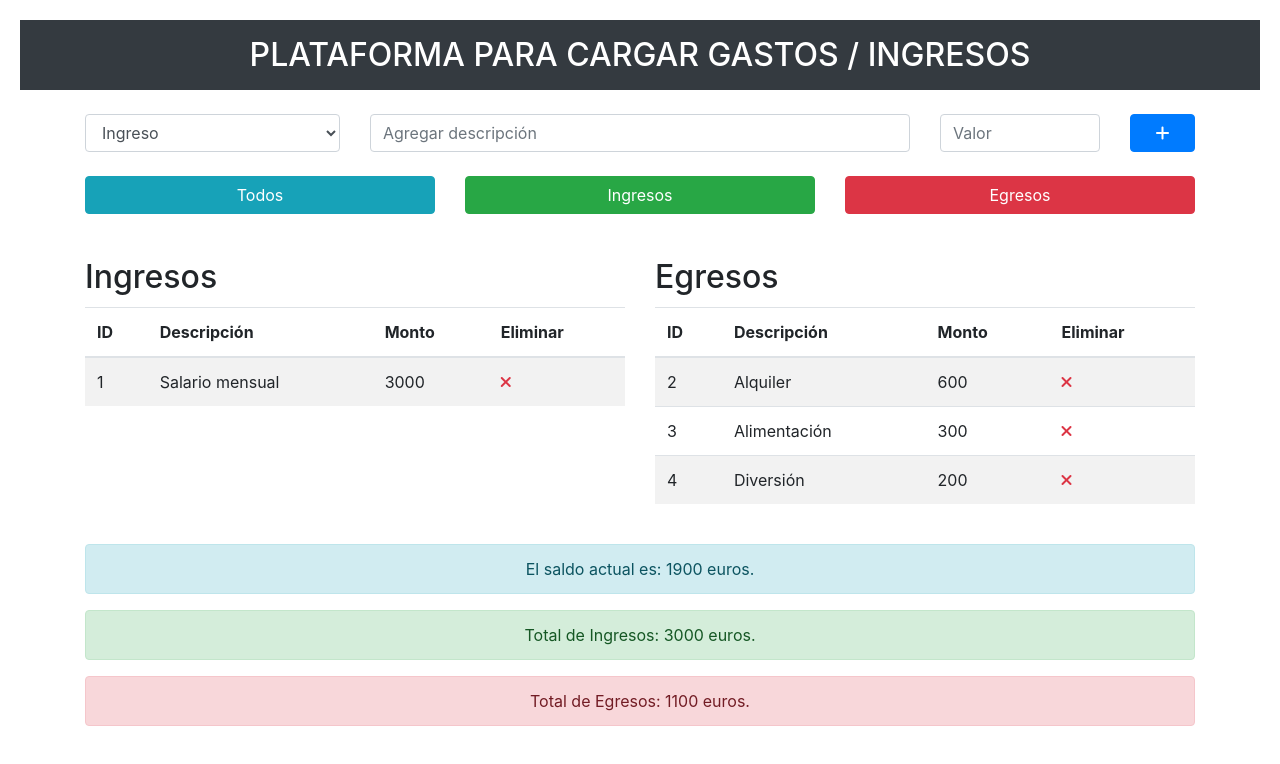
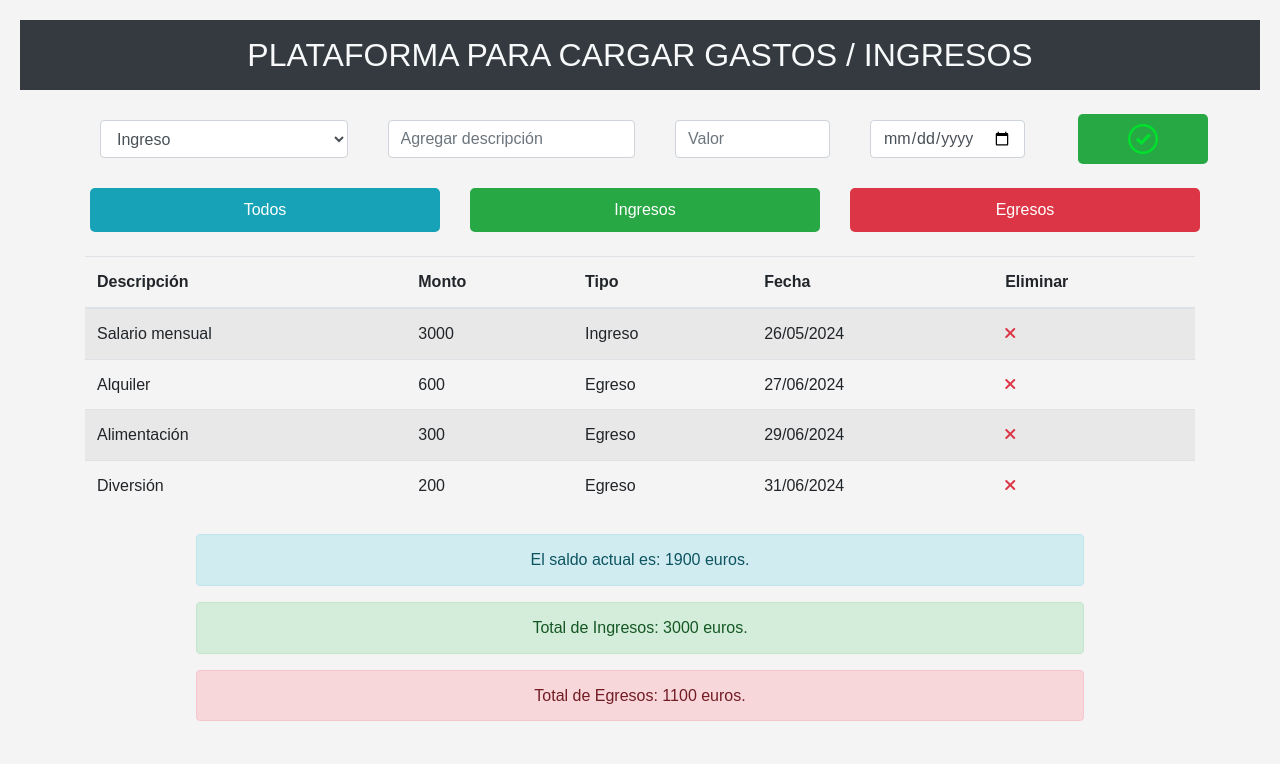
Before and after one commit to MariaDonnet/Simulador-Gastos, a plain HTML site: page index.html in a window 1280 px wide. Drawn offline with nearby package versions, Linux system fonts and the light colour scheme; some packages are replaced by stand-ins of ours; a script that the page names is missing.

Commit message:
Modificaciones para la entrega final

```diff
--- a/css/estilo.css
+++ b/css/estilo.css
@@ -2,50 +2,123 @@
     margin: 0;
     padding: 0;
     box-sizing: border-box;
+    font-family: 'Raleway', sans-serif;
 }
-
-body {
-    font-family: Arial, sans-serif;
-    background-color: #f8f9fa;
+.body {
     padding: 20px;
+    font-weight: 100;
+    background-color: #f4f4f4;
+    color: #333;
+    line-height: 1.6;
 }
-
 header {
     margin-bottom: 20px;
+    text-align: center;
 }
-
-.agregar {
+header h1 {
+    font-size: 2.5rem;
+    margin-bottom: 10px;
+}.agregar {
     margin-bottom: 20px;
-}
-
-.agregar_contenedor {
     display: flex;
-    justify-content: space-between;
+    flex-wrap: wrap;
+    flex-direction: column;
+    align-items: center;
     gap: 10px;
 }
-
-.agregar_tipo, .agregar_descripcion, .agregar_valor {
+.agregar_tipo, .agregar_descripcion, .agregar_valor, .agregar_fecha {
     width: 100%;
+    padding: 10px;
+    border: 1px solid #ccc;
+    border-radius: 5px;
+    font-size: 1rem;
 }
-
+.agregar_contenedor .agregar .form-control:focus {
+    outline: none;
+    border-color: #0d3516;
+    box-shadow: 0 0 5px rgba(3, 14, 6, 0.5);
+}
 .agregar_btn {
     display: flex;
     align-items: center;
+    justify-content: center;
 }
-
+.agregar_btn button {
+    padding: 10px 80px;
+    font-size: 1rem;
+    background-color: #28a745;
+    color: white;
+    border: none;
+    border-radius: 5px;
+    cursor: pointer;
+}
+.agregar_btn button:hover {
+    background-color: #218838;
+}
+.filtrar {
+    display: flex;
+    justify-content: center;
+    margin-bottom: 20px;
+}
 .filtrar button {
     margin: 0 5px;
+    padding: 10px 20px;
+    font-size: 1rem;
+    border: none;
+    border-radius: 5px;
+    cursor: pointer;
 }
-
-.ingreso, .egreso {
-    margin-top: 20px;
-}
-
 table {
     width: 100%;
     margin-top: 10px;
 }
+.alert {
+    width: 80%;
+    margin: auto;
+    padding: 10px;
+    border: 1px solid transparent;
+    border-radius: 5px;
+    text-align: center;
+}
+.alert-success {
+    color: #155724;
+    background-color: #d4edda;
+    border-color: #c3e6cb;
+}
+.alert-error {
+    color: #721c24;
+    background-color: #f8d7da;
+    border-color: #f5c6cb;
+}
 
-.alert {
-    margin-top: 10px;
+@media (min-width: 768px) {
+    .agregar {
+        flex-direction: row;
+        flex-wrap: nowrap;
+    }
+    .agregar_tipo, .agregar_descripcion, .agregar_valor, .agregar_fecha {
+        flex: 1;
+        margin-right: 10px;
+    }
+    .agregar_btn {
+        margin-left: auto;
+    }
+    .agregar_btn button {
+        padding: 10px 50px;
+    }
+    .filtrar {
+        justify-content: flex-end;
+    }
 }
+
+@media (max-width: 767px) {
+    .agregar {
+        flex-direction: column;
+    }
+    .filtrar {
+        flex-direction: column;
+    }
+    .filtrar button {
+        margin: 5px 0;
+    }
+}
--- a/index.html
+++ b/index.html
@@ -1,6 +1,5 @@
 <!DOCTYPE html>
 <html lang="en">
-
 <head>
     <meta charset="UTF-8">
     <meta http-equiv="X-UA-Compatible" content="IE=edge">
@@ -10,33 +9,37 @@
     <link rel="stylesheet" href="https://cdn.jsdelivr.net/npm/bootstrap@4.6.0/dist/css/bootstrap.min.css"
         integrity="sha384-B0vP5xmATw1+K9KRQjQERJvTumQW0nPEzvF6L/Z6nronJ3oUOFUFpCjEUQouq2+l" crossorigin="anonymous">
     <link rel="stylesheet" href="https://cdnjs.cloudflare.com/ajax/libs/font-awesome/6.0.0-beta3/css/all.min.css">
+    <script src="https://cdn.jsdelivr.net/npm/sweetalert2@11"></script>
 </head>
 
-<body>
-    <header class="bg-dark text-white py-3">
+<body class="body">
+<header class="bg-dark text-light py-3">
     <div class="container">
         <h2 class="text-uppercase text-center mb-0">Plataforma para cargar Gastos / Ingresos</h2>
     </div>
 </header>
 
-    <div class="container mt-4">
-        <form id='forma'>
-            <div class="row">
+<div class="container agregar_contenedor mt-4">
+    <form id="forma">
+        <div class="agregar">
             <div class="col-md-3">
-                    <select class="form-control" id='tipo'>
+                <select class="form-control agregar_tipo" id='tipo'>
                     <option value="ingreso" selected>Ingreso</option>
                     <option value="egreso">Egreso</option>
                 </select>
             </div>
-                <div class="col-md-6">
-                    <input type="text" class="form-control" placeholder="Agregar descripción" id='descripcion' required />
+            <div class="col-md-3">
+                <input type="text" class="form-control agregar_descripcion" placeholder="Agregar descripción" id='descripcion' required />
             </div>
             <div class="col-md-2">
-                    <input type="number" class="form-control" placeholder="Valor" id='valor' step="any" required />
+                <input type="number" class="form-control agregar_valor" placeholder="Valor" id='valor' step="any" required />
             </div>
-                <div class="col-md-1">
-                    <button type="button" class="btn btn-primary btn-block" id="agregarMovimientoBtn">
-                        <i class="fas fa-plus"></i>
+            <div class="col-md-2">
+                <input type="date" class="form-control agregar_fecha" id='fecha' required />
+            </div>
+            <div class="col-md-2 agregar_btn">
+                <button type="button" id="agregarMovimientoBtn">
+                    <img src="./css/iconmonstr-check-mark.png" alt="Agregar movimiento" width="30" height="30">
                 </button>
             </div>
         </div>
@@ -44,7 +47,7 @@
 </div>
 
 <div class="container mt-4">
-        <div class="row">
+    <div class="row filtrar">
         <div class="col-md-4">
             <button id="btnTodos" class="btn btn-info btn-block">Todos</button>
         </div>
@@ -58,42 +61,19 @@
 </div>
 
 <div class="container mt-4">
-        <div class="row">
-            <div class="col-md-6">
-                <div class="ingreso">
-                    <h2 class='ingreso_titulo'>Ingresos</h2>
     <table class="table table-striped">
         <thead>
             <tr>
-                                <th>ID</th>
                 <th>Descripción</th>
                 <th>Monto</th>
+                <th>Tipo</th>
+                <th>Fecha</th>
                 <th>Eliminar</th>
             </tr>
         </thead>
-                        <tbody id='lista-ingresos'>
+        <tbody id='lista-movimientos'>
         </tbody>
     </table>
-                </div>
-            </div>
-            <div class="col-md-6">
-                <div class="egreso">
-                    <h2 class="egreso_titulo">Egresos</h2>
-                    <table class="table table-striped">
-                        <thead>
-                            <tr>
-                                <th>ID</th>
-                                <th>Descripción</th>
-                                <th>Monto</th>
-                                <th>Eliminar</th>
-                            </tr>
-                        </thead>
-                        <tbody id='lista-egresos'>
-                        </tbody>
-                    </table>
-                </div>
-            </div>
-        </div>
 </div>
 
 <div class="container mt-4 text-center">
@@ -104,5 +84,4 @@
 
 <script src="js/miarchivo.js"></script>
 </body>
-
 </html>
--- /dev/null
+++ b/js/data.json
@@ -0,0 +1,6 @@
+[
+    { "id": 1, "descripcion": "Salario mensual", "monto": 3000, "tipo": "ingreso", "fecha": "26/05/2024" },
+    { "id": 2, "descripcion": "Alquiler", "monto": 600, "tipo": "egreso", "fecha": "27/06/2024" },
+    { "id": 3, "descripcion": "Alimentación", "monto": 300, "tipo": "egreso", "fecha": "29/06/2024" },
+    { "id": 4, "descripcion": "Diversión", "monto": 200, "tipo": "egreso", "fecha": "31/06/2024" }
+]
--- a/js/miarchivo.js
+++ b/js/miarchivo.js
@@ -1,20 +1,54 @@
 // Array de movimientos precargados
-let movimientosPrecargados = cargarMovimientos().length > 0 ? cargarMovimientos() : [
-    { id: 1, descripcion: "Salario mensual", monto: 3000, tipo: "ingreso" },
-    { id: 2, descripcion: "Alquiler", monto: 600, tipo: "egreso" },
-    { id: 3, descripcion: "Alimentación", monto: 300, tipo: "egreso" },
-    { id: 4, descripcion: "Diversión", monto: 200, tipo: "egreso" }
-];
+let movimientosPrecargados = [];
+
+// Función para cargar movimientos desde data.json usando fetch
+function cargarMovimientos() {
+    // Verificar si hay movimientos en localStorage
+    const movimientosEnStorage = localStorage.getItem('movimientos');
+    if (movimientosEnStorage) {
+        movimientosPrecargados = JSON.parse(movimientosEnStorage);
+        // Inicializar la visualización de los movimientos y el saldo
+        mostrarMovimientos();
+        verSaldoActual();
+    } else {
+        fetch("./js/data.json")
+            .then(response => response.json())
+            .then(data => {
+                data.forEach(movimiento => {
+                    // Agregar el movimiento al array de movimientos precargados
+                    movimientosPrecargados.push(movimiento);
+                });
+                // Guardar los movimientos en localStorage para persistencia
+                guardarMovimientos(movimientosPrecargados);
+                // Inicializar la visualización de los movimientos y el saldo
+                mostrarMovimientos();
+                verSaldoActual();
+            })
+            .catch(error => {
+                console.error('Error al cargar los movimientos:', error);
+            });
+    }
+}
+
+// Función para guardar movimientos en localStorage
+function guardarMovimientos(movimientos) {
+    localStorage.setItem('movimientos', JSON.stringify(movimientos));
+}
 
 // Función para agregar un nuevo movimiento
 function agregarMovimiento() {
     const descripcion = document.getElementById('descripcion').value;
     const valor = parseFloat(document.getElementById('valor').value);
     const tipo = document.getElementById('tipo').value;
+    const fecha = document.getElementById('fecha').value;
 
     // Validación
-    if (!descripcion || isNaN(valor) || valor <= 0) {
-        alert('Por favor complete todos los campos correctamente.');
+    if (!descripcion || isNaN(valor) || valor <= 0 || !fecha) {
+        Swal.fire({
+            icon: 'error',
+            title: 'Error',
+            text: 'Por favor complete todos los campos correctamente.'
+        });
         return;
     }
 
@@ -26,7 +60,8 @@ function agregarMovimiento() {
         id: nuevoId,
         descripcion: descripcion,
         monto: valor,
-        tipo: tipo
+        tipo: tipo,
+        fecha: new Date(fecha).toLocaleDateString('es-ES', {day: '2-digit', month: '2-digit', year: 'numeric'}),
     };
 
     // Agregar el nuevo movimiento al array de movimientos precargados
@@ -38,45 +73,40 @@ function agregarMovimiento() {
     // Limpiar los campos del formulario
     document.getElementById('descripcion').value = '';
     document.getElementById('valor').value = '';
+    document.getElementById('fecha').value = '';
 
     // Actualizar la visualización de los movimientos y el saldo
     mostrarMovimientos();
     verSaldoActual();
-    alert('Se ha registrado el movimiento con éxito.');
+
+    Swal.fire({
+        icon: 'success',
+        title: 'Éxito',
+        text: 'Se ha registrado el movimiento con éxito.'
+    });
 }
 
 // Función para mostrar los movimientos en la página
 function mostrarMovimientos(tipoFiltrado = 'todos') {
-    const listaIngresos = document.getElementById('lista-ingresos');
-    const listaEgresos = document.getElementById('lista-egresos');
-    const tituloIngresos = document.querySelector('.ingreso_titulo');
-    const tituloEgresos = document.querySelector('.egreso_titulo');
+    const listaMovimientos = document.getElementById('lista-movimientos');
 
     // Limpiar los elementos de la lista
-    listaIngresos.innerHTML = '';
-    listaEgresos.innerHTML = '';
-    tituloIngresos.style.display = 'none';
-    tituloEgresos.style.display = 'none';
+    listaMovimientos.innerHTML = '';
 
     // Filtrar los movimientos según el tipo seleccionado
     const movimientosFiltrados = tipoFiltrado === 'todos' ? movimientosPrecargados : movimientosPrecargados.filter(movimiento => movimiento.tipo === tipoFiltrado);
 
-    // Recorrer los movimientos filtrados y agregarlos a la lista correspondiente
+    // Recorrer los movimientos filtrados y agregarlos a la lista
     movimientosFiltrados.forEach(movimiento => {
         const filaMovimiento = document.createElement('tr');
         filaMovimiento.innerHTML = `
-            <td>${movimiento.id}</td>
             <td>${movimiento.descripcion}</td>
             <td>${movimiento.monto}</td>
+            <td>${movimiento.tipo.charAt(0).toUpperCase() + movimiento.tipo.slice(1)}</td>
+            <td>${movimiento.fecha}</td>
             <td><i class="fas fa-times text-danger" onclick="eliminarMovimiento(${movimiento.id})" style="cursor: pointer;"></i></td>
         `;
-        if (movimiento.tipo === 'ingreso') {
-            listaIngresos.appendChild(filaMovimiento);
-            tituloIngresos.style.display = 'block';
-        } else {
-            listaEgresos.appendChild(filaMovimiento);
-            tituloEgresos.style.display = 'block';
-        }
+        listaMovimientos.appendChild(filaMovimiento);
     });
 
     // Actualizar el total de ingresos y egresos
@@ -102,6 +132,16 @@ function verSaldoActual() {
 
 // Función para eliminar un movimiento
 function eliminarMovimiento(id) {
+    Swal.fire({
+        title: '¿Estás seguro que desea eliminarlo?',
+        text: "No podrás revertir esta acción",
+        icon: 'warning',
+        showCancelButton: true,
+        confirmButtonColor: '#3085d6',
+        cancelButtonColor: '#d33',
+        confirmButtonText: 'Sí, eliminarlo'
+    }).then((result) => {
+        if (result.isConfirmed) {
             // Filtrar el movimiento a eliminar del array de movimientos precargados
             movimientosPrecargados = movimientosPrecargados.filter(movimiento => movimiento.id !== id);
 
@@ -112,7 +152,13 @@ function eliminarMovimiento(id) {
             mostrarMovimientos();
             verSaldoActual();
 
-    alert('El movimiento ha sido eliminado con éxito.');
+            Swal.fire(
+                'Eliminado!',
+                'El movimiento ha sido eliminado con éxito.',
+                'success'
+            );
+        }
+    });
 }
 
 // EVENTOS
@@ -126,27 +172,14 @@ document.getElementById('agregarMovimientoBtn').addEventListener('click', agrega
 
 // Inicializar la página
 document.addEventListener('DOMContentLoaded', () => {
-    mostrarMovimientos();
-    verSaldoActual();
+    cargarMovimientos();
 });
 
-//LOCALSTORAGE
-// Función para cargar movimientos desde localStorage
-function cargarMovimientos() {
-    const movimientosGuardados = localStorage.getItem('movimientos');
-    const contadorGuardado = localStorage.getItem('contadorID') || '4'; // Inicializar el contador si no existe
-    localStorage.setItem('contadorID', contadorGuardado);
-    return movimientosGuardados ? JSON.parse(movimientosGuardados) : [];
-}
-
-// Función para guardar movimientos en localStorage
-function guardarMovimientos(movimientos) {
-    localStorage.setItem('movimientos', JSON.stringify(movimientos));
-}
-
+// LOCALSTORAGE
 // Generar un ID único utilizando un contador en localStorage
 function generarIdUnico() {
     let contador = parseInt(localStorage.getItem('contadorID'), 10);
+    if (isNaN(contador)) contador = 4; // Inicializar el contador si no existe
     contador += 1;
     localStorage.setItem('contadorID', contador.toString());
     return contador;
```
Lines whose indentation alone changed are shown as unchanged.
